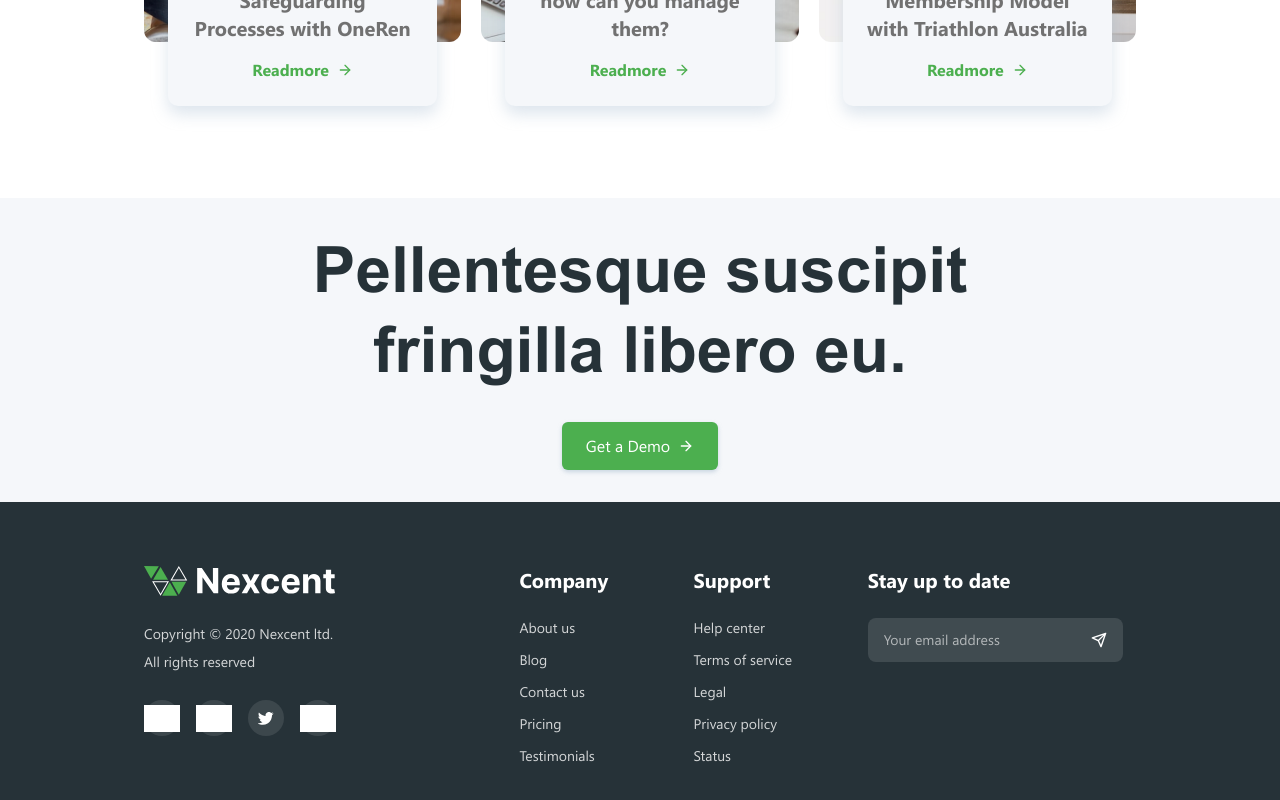
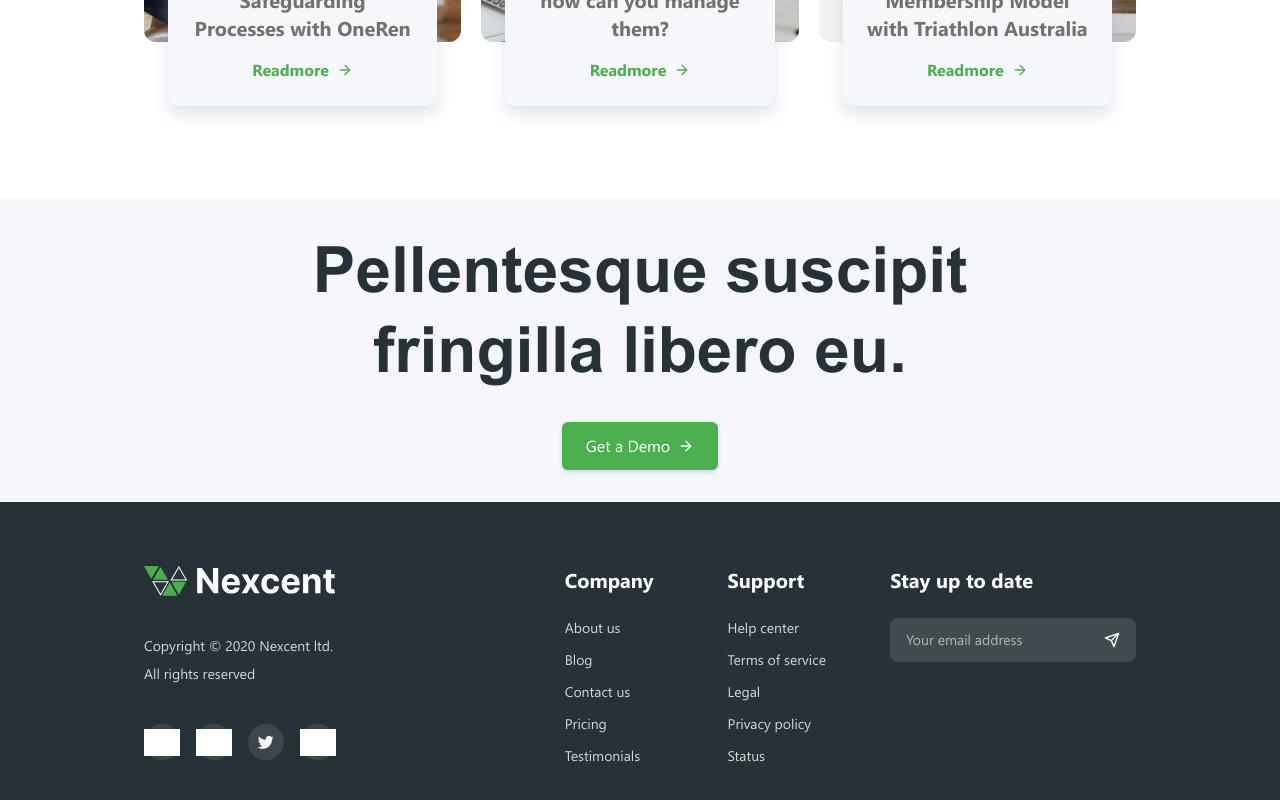
Before and after one commit to chittaranjan27/SED-1-Assignment_landingpage-, a Next.js app: page / in a window 1280 px wide. Shown: the part 3508-4308 px from the top of the page. Built offline with nearby package versions, Linux system fonts and the light colour scheme; grey boxes are pictures that could not be loaded.

Commit message:
Update footer spacing alignment parameters

```diff
--- a/components/layout/footer.tsx
+++ b/components/layout/footer.tsx
@@ -16,8 +16,8 @@ type FooterProps = {
 export function Footer({ footer }: { footer: FooterProps }) {
   return (
     <footer className="bg-secondary py-16 text-white">
-      <Container className="grid gap-10 sm:grid-cols-2 md:grid-cols-2 lg:grid-cols-[2.5fr_1fr_1fr_2fr]">
-        <div className="space-y-6">
+      <Container className="grid gap-10 sm:grid-cols-2 md:grid-cols-2 lg:grid-cols-[3.1fr_1fr_1fr_2fr]">
+        <div className="space-y-9">
           <Image
             src="/logo/footer-logo.svg"
             alt="Nexcent"
```
